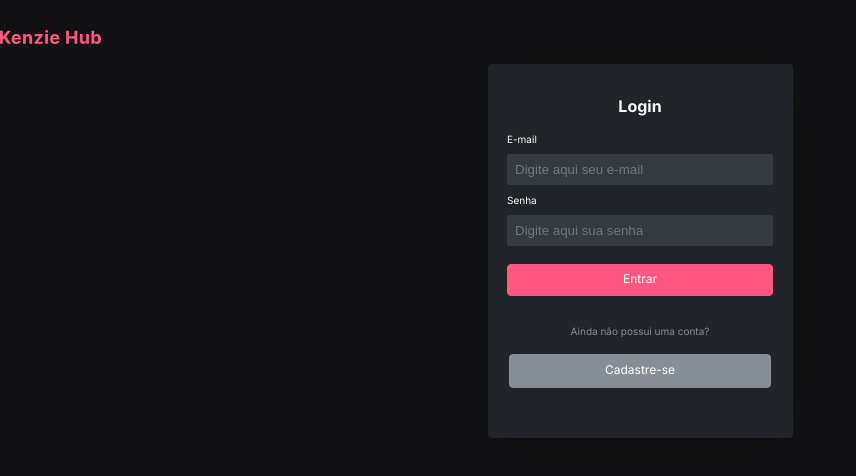
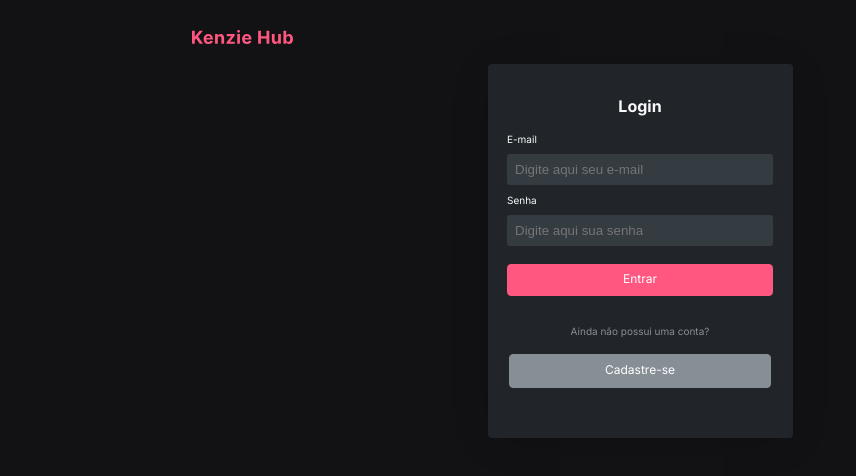
Before and after one commit to Kenzie-Academy-Brasil-Developers/kenzie-hub-YannGSB, a React (Vite) app: page / in a window 1280 px wide. Shown: the top 476 px of the page, without its empty margins (0-856 px from the left). Built offline with nearby package versions, Linux system fonts and the light colour scheme.

Commit message:
feat: grid created

```diff
--- a/src/styles/grid.scss
+++ b/src/styles/grid.scss
@@ -3,3 +3,16 @@
   max-width: 305px;
   margin: 0 auto;
 }
+
+.containerFlex {
+  width: 95%;
+  max-width: 305px;
+  margin: 0 auto;
+}
+
+@media (min-width: 767px) {
+  .containerFlex {
+    width: 70%;
+    max-width: 1400px;
+  }
+}
```
